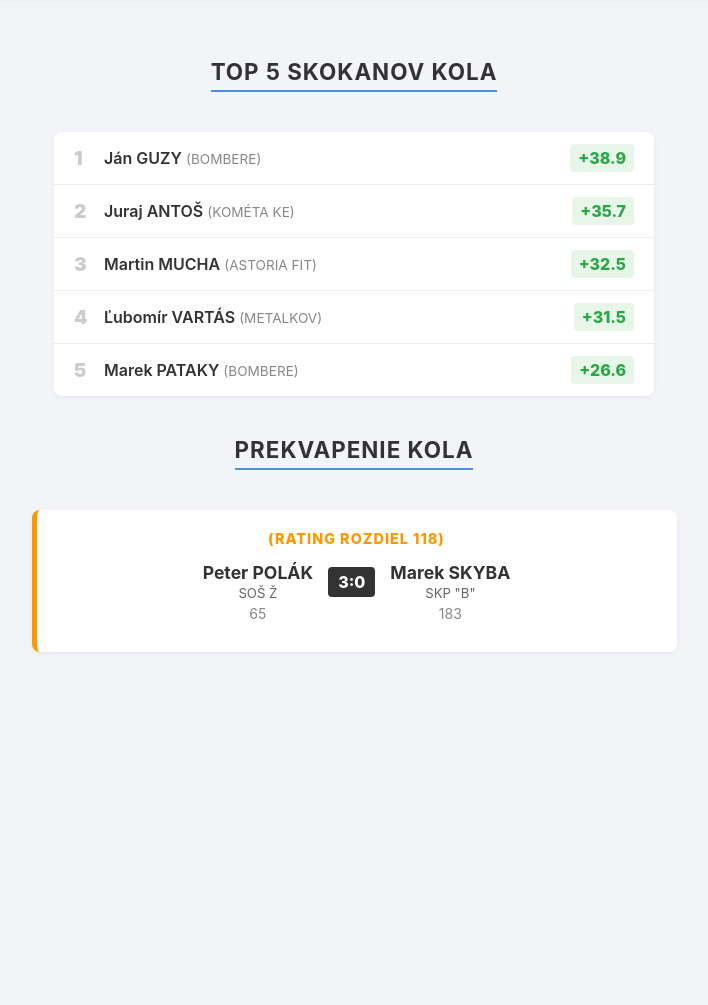
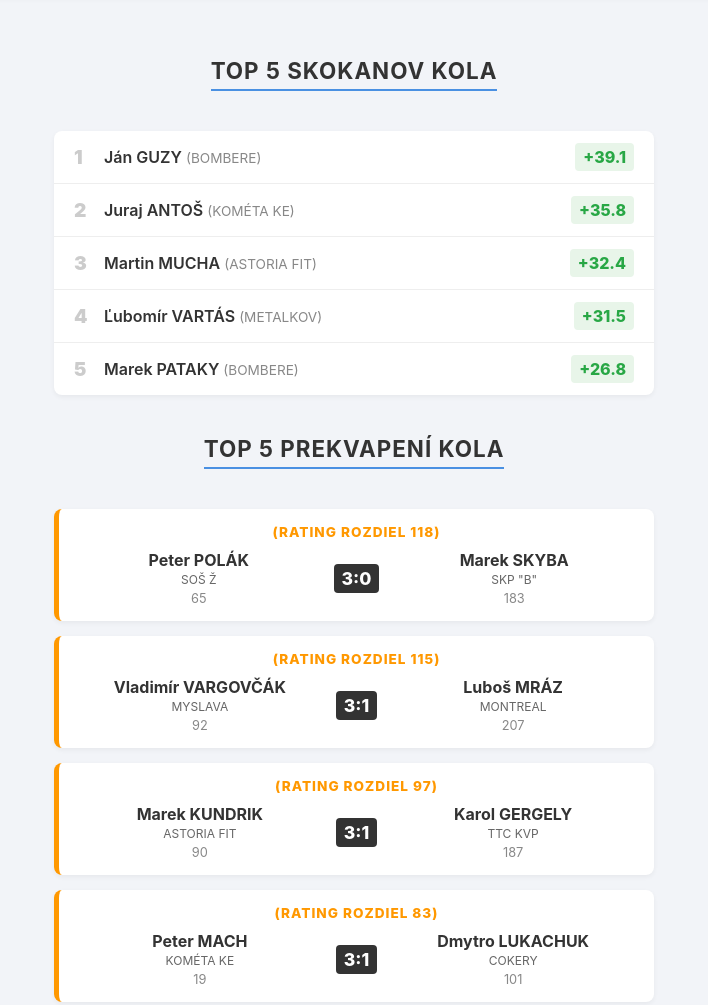
Before and after one commit to luka4/tt-elo, a plain HTML site: page index.html in a window 1280 px wide. Shown: the part 905-1910 px from the top of the page, without its empty margins (286-994 px from the left). Before the commit the page ends 1597 px from the top, so only its background shows below. Drawn offline with Linux system fonts and the light colour scheme.

Commit message:
top 5 upsets

```diff
--- a/index.html
+++ b/index.html
@@ -130,6 +130,7 @@
             cursor: pointer;
             transition: background 0.2s;
         }
+        .match-row:last-child { border-bottom: none; }
         .match-row:hover { background: #f9f9f9; }
 
         .match-summary {
@@ -198,20 +199,24 @@
         .tp-team { font-size: 0.85em; color: #888; margin-right: 10px; font-weight: normal; }
 
         /* --- UPSET CARD --- */
+        .upset-list {
+            display: flex; flex-direction: column; gap: 15px; align-items: center;
+        }
         .upset-card {
             background: white; border-radius: 8px; box-shadow: 0 2px 5px rgba(0,0,0,0.05);
-            padding: 20px; max-width: 600px; margin: 0 auto; text-align: center;
+            padding: 15px 20px; width: 100%; max-width: 600px; text-align: center;
             border-left: 5px solid #ff9800;
+            box-sizing: border-box;
         }
-        .upset-label { color: #ff9800; font-weight: 800; text-transform: uppercase; font-size: 0.9em; letter-spacing: 1px; margin-bottom: 15px;}
-        .upset-match { display: flex; align-items: center; justify-content: center; gap: 15px; margin-bottom: 10px; }
+        .upset-label { color: #ff9800; font-weight: 800; text-transform: uppercase; font-size: 0.85em; letter-spacing: 1px; margin-bottom: 10px;}
 
-        .upset-player { font-weight: 700; font-size: 1.1em; display: flex; flex-direction: column; justify-content: center; align-items: center; }
+        .upset-match { display: flex; align-items: center; justify-content: center; gap: 15px; }
+
+        .upset-player { font-weight: 700; font-size: 1em; display: flex; flex-direction: column; justify-content: center; align-items: center; flex: 1; }
         .upset-team { font-size: 0.75em; font-weight: normal; color: #666; margin-top: 2px; }
 
-        .upset-score { background: #333; color: white; padding: 5px 10px; border-radius: 4px; font-weight: 800; align-self: flex-start; margin-top: 5px;}
+        .upset-score { background: #333; color: white; padding: 4px 8px; border-radius: 4px; font-weight: 800; font-size: 1.1em; align-self: center; }
         .upset-rating { display: block; font-size: 0.8em; color: #888; font-weight: normal; margin-top: 4px; }
-        .upset-diff { color: #dc3545; font-weight: bold; font-size: 0.9em; margin-top: 10px; }
 
         /* Mobile */
         @media screen and (max-width: 600px) {
@@ -223,6 +228,8 @@
                 top: 5px; right: 5px; transform: none;
                 padding: 2px 6px; font-size: 0.6em; border-radius: 4px;
             }
+            .upset-match { gap: 5px; }
+            .upset-player { font-size: 0.95em; }
         }
     </style>
 </head>
@@ -230,7 +237,7 @@
 
 <nav class="top-nav">
     <div class="nav-title"><a href="index.html" style="color:white;text-decoration:none;">Košická Miniliga</a></div>
-    <div class="nav-badge">Aktualizované:<br>28.11.2025 17:30</div>
+    <div class="nav-badge">Aktualizované:<br>29.11.2025</div>
     <div class="nav-links">
         <a href="results.html">Výsledky</a>
         <a href="table.html">Tabuľka</a>
@@ -271,9 +278,9 @@
     </ul>
 
     <div class="section-header">
-        <h2>Prekvapenie Kola</h2>
+        <h2>Top 5 Prekvapení Kola</h2>
     </div>
-    <div id="upsetContainer">
+    <div id="upsetContainer" class="upset-list">
     </div>
 
 </div>
@@ -288,7 +295,10 @@
     const teamMatchesSet = new Set();
     let totalSets = 0;
 
+    // 1. Global Loop to count basic stats (Excluding WO)
     matchResults.forEach(m => {
+        if (m.player_a === 'WO' || m.player_b === 'WO') return; // EXCLUDE WO GLOBAL
+
         roundsSet.add(m.date);
         teamMatchesSet.add(`${m.date}_${m.player_a_team}_${m.player_b_team}`);
         totalSets += (parseInt(m.score_a) + parseInt(m.score_b));
@@ -298,15 +308,16 @@
 
     document.getElementById('totalRounds').innerText = roundsSet.size;
     document.getElementById('totalTeamMatches').innerText = teamMatchesSet.size;
-    document.getElementById('totalMatches').innerText = matchResults.length;
+    // Recount total matches ignoring WO for the display
+    const validMatchesCount = matchResults.filter(m => m.player_a !== 'WO' && m.player_b !== 'WO').length;
+    document.getElementById('totalMatches').innerText = validMatchesCount;
     document.getElementById('totalSets').innerText = totalSets;
     document.getElementById('latestRoundTitle').innerText = latestRoundName;
 
     // --- RATING ENGINE ---
     const initialRating = 100;
     const players = {};
-    let biggestUpsetDiff = -1;
-    let upsetMatchData = null;
+    let upsetsList = [];
 
     function getKFactor(matches) {
         if (matches === 1) return 30; if (matches === 2) return 26;
@@ -321,7 +332,10 @@
         }
     }
 
+    // 2. Main Rating Loop
     matchResults.forEach(match => {
+        if (match.player_a === 'WO' || match.player_b === 'WO') return; // EXCLUDE WO FROM RATINGS & UPSETS
+
         const scoreA = parseInt(match.score_a);
         const scoreB = parseInt(match.score_b);
         const isDoubles = match.doubles === true;
@@ -369,27 +383,23 @@
 
         // UPSET DETECTION (Singles Only, Latest Round)
         if (isLatestRound && !isDoubles) {
+            // Player A Won (Underdog)
             if (scoreA > scoreB && Rb > Ra) {
-                const diff = Rb - Ra;
-                if (diff > biggestUpsetDiff) {
-                    biggestUpsetDiff = diff;
-                    upsetMatchData = {
+                upsetsList.push({
                     winner: playersA[0], wTeam: match.player_a_team, wRate: Ra,
                     loser: playersB[0],  lTeam: match.player_b_team, lRate: Rb,
-                        score: `${scoreA}:${scoreB}`
-                    };
+                    score: `${scoreA}:${scoreB}`,
+                    diff: Rb - Ra
+                });
             }
-            }
+            // Player B Won (Underdog)
             else if (scoreB > scoreA && Ra > Rb) {
-                const diff = Ra - Rb;
-                if (diff > biggestUpsetDiff) {
-                    biggestUpsetDiff = diff;
-                    upsetMatchData = {
+                upsetsList.push({
                     winner: playersB[0], wTeam: match.player_b_team, wRate: Rb,
                     loser: playersA[0],  lTeam: match.player_a_team, lRate: Ra,
-                        score: `${scoreB}:${scoreA}`
-                    };
-                }
+                    score: `${scoreB}:${scoreA}`,
+                    diff: Ra - Rb
+                });
             }
         }
 
@@ -423,34 +433,42 @@
     });
 
     // ============================================================
-    // 3. RENDER UPSET (With Teams)
+    // 3. RENDER TOP 5 UPSETS
     // ============================================================
     const upsetDiv = document.getElementById('upsetContainer');
-    if (upsetMatchData) {
-        upsetDiv.innerHTML = `
+
+    upsetsList.sort((a, b) => b.diff - a.diff);
+    const top5Upsets = upsetsList.slice(0, 5);
+
+    if (top5Upsets.length > 0) {
+        let html = '';
+        top5Upsets.forEach(upset => {
+            html += `
                 <div class="upset-card">
-                <div class="upset-label">(Rating rozdiel ${Math.round(biggestUpsetDiff)})</div>
+                    <div class="upset-label">(Rating rozdiel ${Math.round(upset.diff)})</div>
                     <div class="upset-match">
                         <div class="upset-player">
-                        ${upsetMatchData.winner}
-                        <div class="upset-team">${upsetMatchData.wTeam}</div>
-                        <span class="upset-rating">${upsetMatchData.wRate.toFixed(0)}</span>
+                            ${upset.winner}
+                            <div class="upset-team">${upset.wTeam}</div>
+                            <span class="upset-rating">${upset.wRate.toFixed(0)}</span>
                         </div>
-                    <div class="upset-score">${upsetMatchData.score}</div>
+                        <div class="upset-score">${upset.score}</div>
                         <div class="upset-player">
-                        ${upsetMatchData.loser}
-                        <div class="upset-team">${upsetMatchData.lTeam}</div>
-                        <span class="upset-rating">${upsetMatchData.lRate.toFixed(0)}</span>
+                            ${upset.loser}
+                            <div class="upset-team">${upset.lTeam}</div>
+                            <span class="upset-rating">${upset.lRate.toFixed(0)}</span>
                         </div>
                     </div>
                 </div>
             `;
+        });
+        upsetDiv.innerHTML = html;
     } else {
         upsetDiv.innerHTML = `<div style="text-align:center; color:#999;">Žiadne prekvapenia v tomto kole.</div>`;
     }
 
     // ============================================================
-    // 4. RENDER LATEST ROUND MATCHES (Results Style)
+    // 4. RENDER LATEST ROUND MATCHES
     // ============================================================
     const teamMatches = {};
     matchResults.filter(m => m.date === latestRoundName).forEach(m => {
@@ -465,7 +483,6 @@
 
     const resultsContainer = document.getElementById('latestRoundContainer');
 
-    // Helper
     function createGameRow(game) {
         const isDouble = game.doubles === true || game.doubles === "true";
         const sA = parseInt(game.score_a);
@@ -486,7 +503,6 @@
         `;
     }
 
-    // Round Group Wrapper
     const roundGroup = document.createElement('div');
     roundGroup.className = 'round-group';
     const header = document.createElement('div');
@@ -495,7 +511,6 @@
     roundGroup.appendChild(header);
 
     Object.values(teamMatches).forEach(match => {
-        // Sort games: Doubles first
         const games = match.games.sort((a, b) => {
             const isDoubleA = a.doubles ? 1 : 0;
             const isDoubleB = b.doubles ? 1 : 0;
```
Also changed, not shown: rating.html (+1 -1 lines), results.html (+1 -1 lines), table.html (+1 -1 lines). Lines whose indentation alone changed are shown as unchanged.
